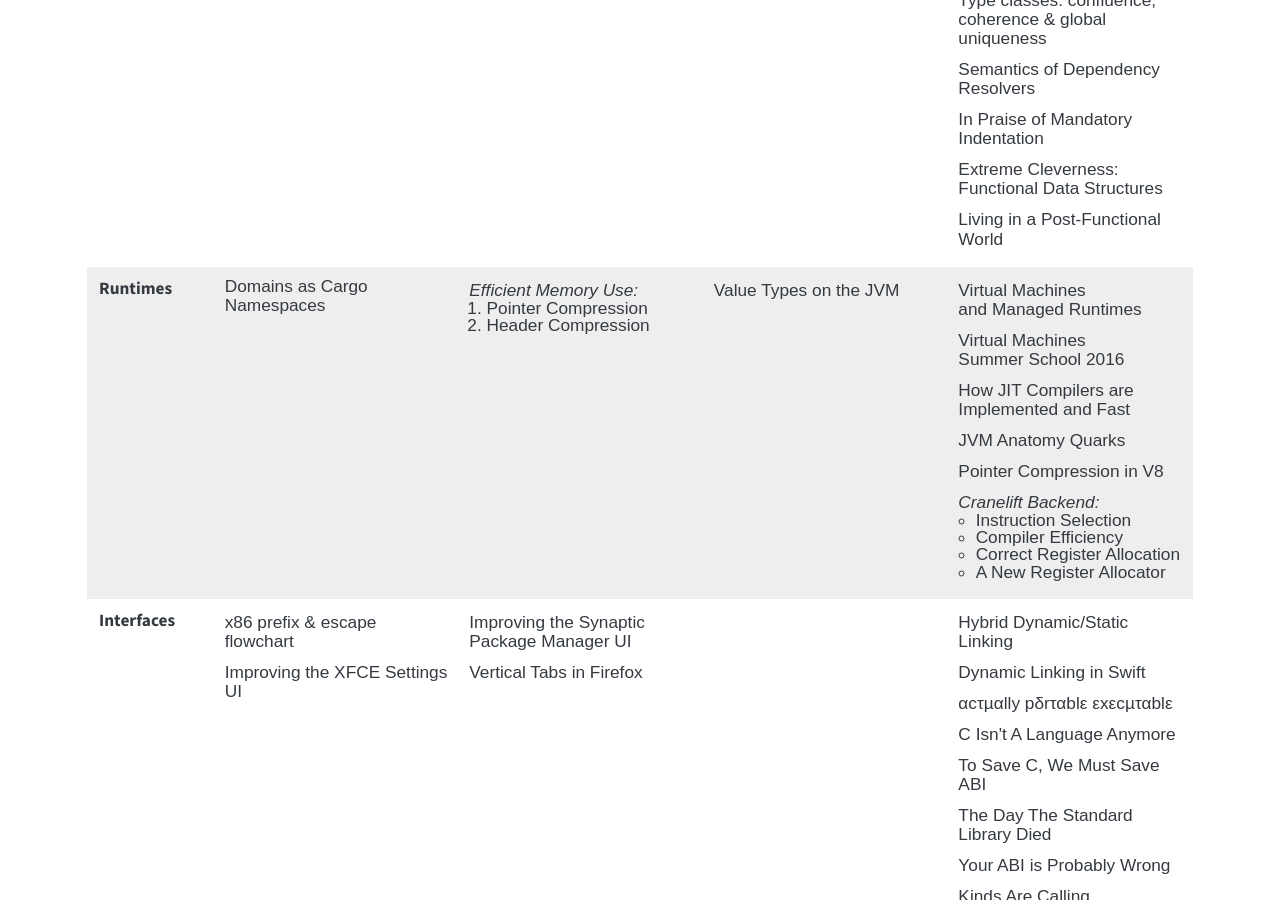
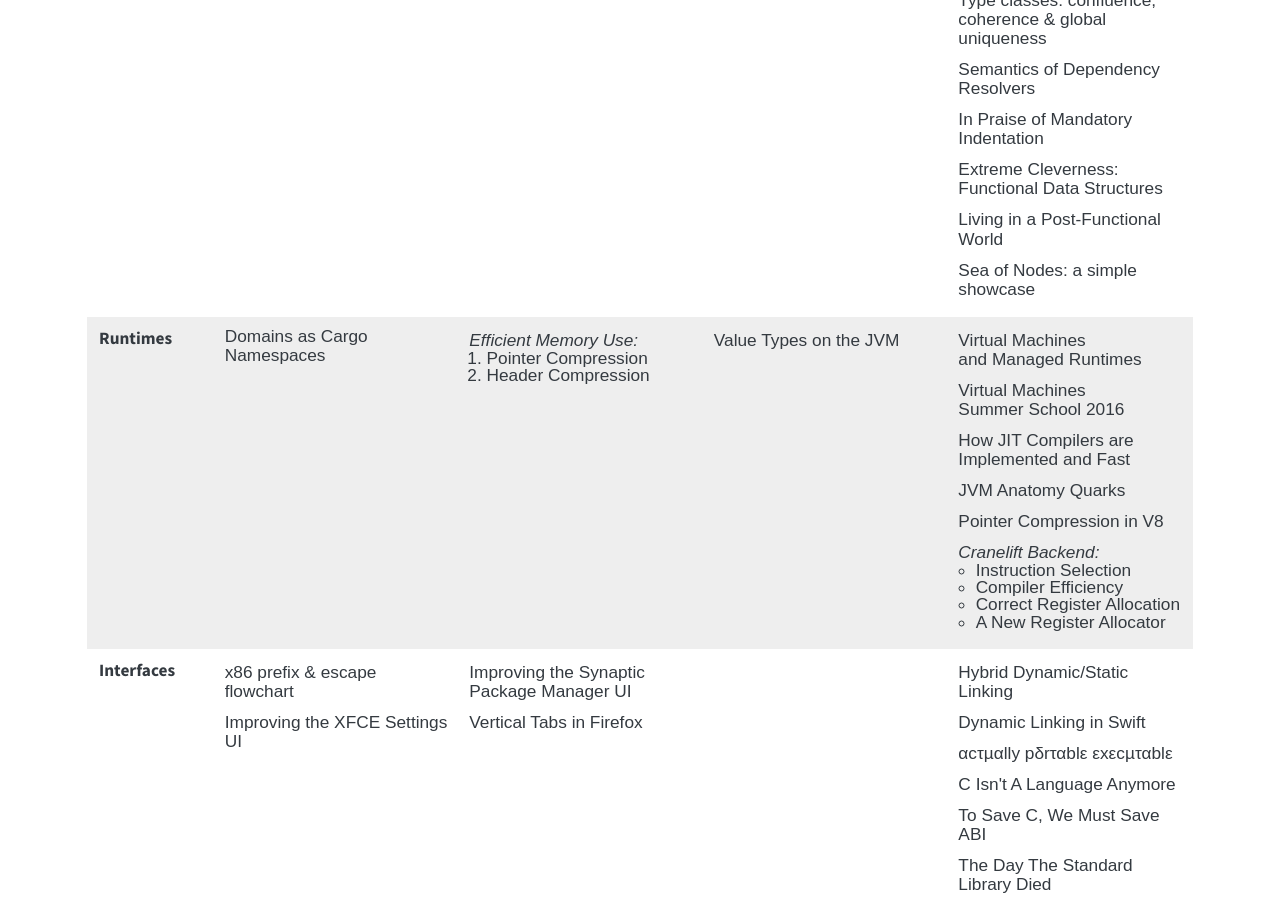
Before and after one commit to soc/soc.me, a Jekyll site: the page built from index.md, in a window 1280 px wide and 900 px high, scrolled down 1013 px. Built offline with Jekyll 4.4.1, drawn with Linux system fonts in a browser that asks for light colours; some web fonts are replaced.

Commit message:
add link to Sea of Nodes tutorial

```diff
--- a/index.md
+++ b/index.md
@@ -152,6 +152,7 @@
       <div><a href="https://okasaki.blogspot.com/2008/02/in-praise-of-mandatory-indentation-for.html">In Praise of Mandatory Indentation</a></div>
       <div><a href="https://www.youtube.com/watch?v=pNhBQJN44YQ">Extreme Cleverness:<br/>Functional Data Structures</a></div>
       <div><a href="https://www.youtube.com/watch?v=8OJ_-L1QcDw">Living in a Post-Functional World</a></div>
+      <div><a href="https://github.com/SeaOfNodes/Simple">Sea of Nodes: a simple showcase</a></div>
     </td>
   </tr>
   <tr>
```
